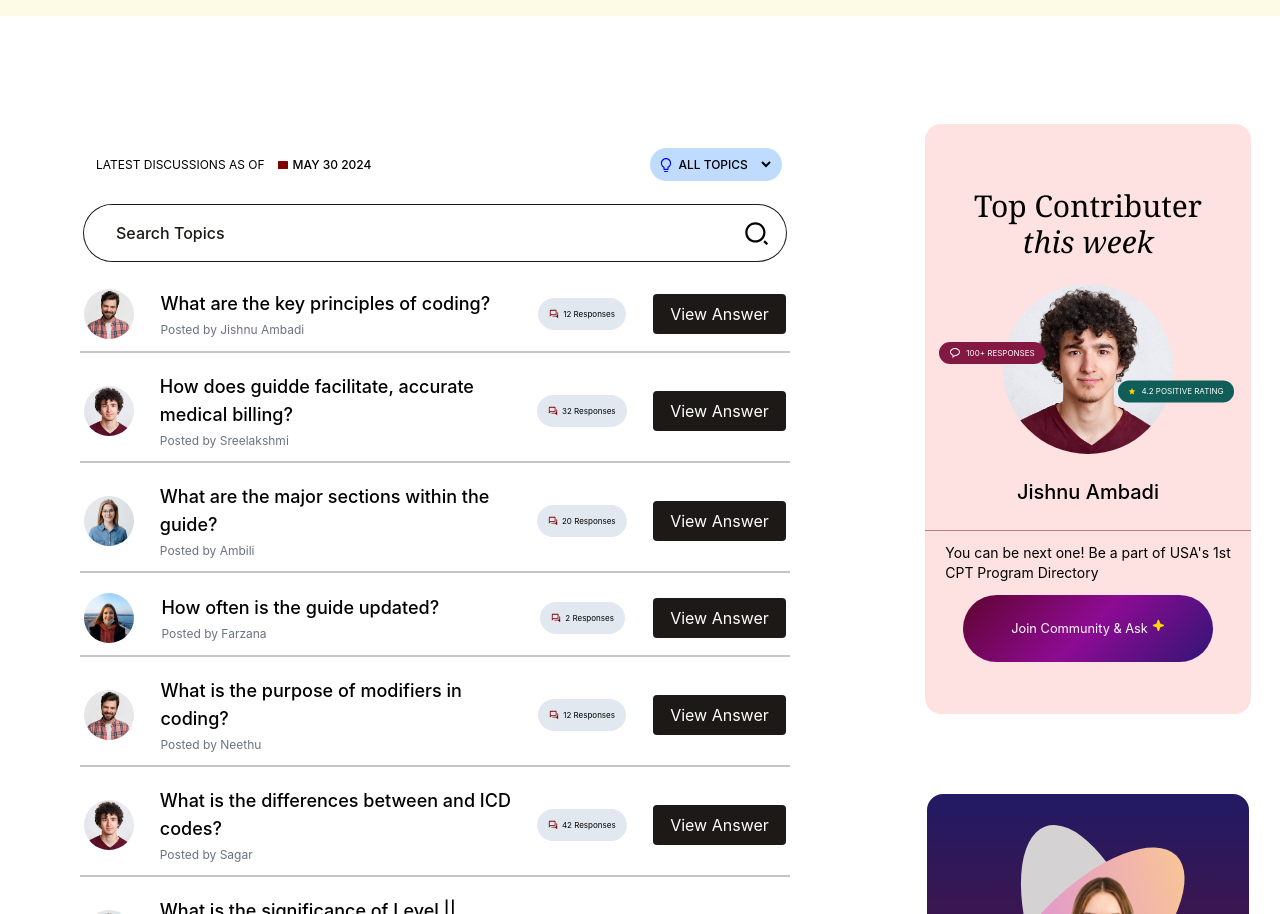
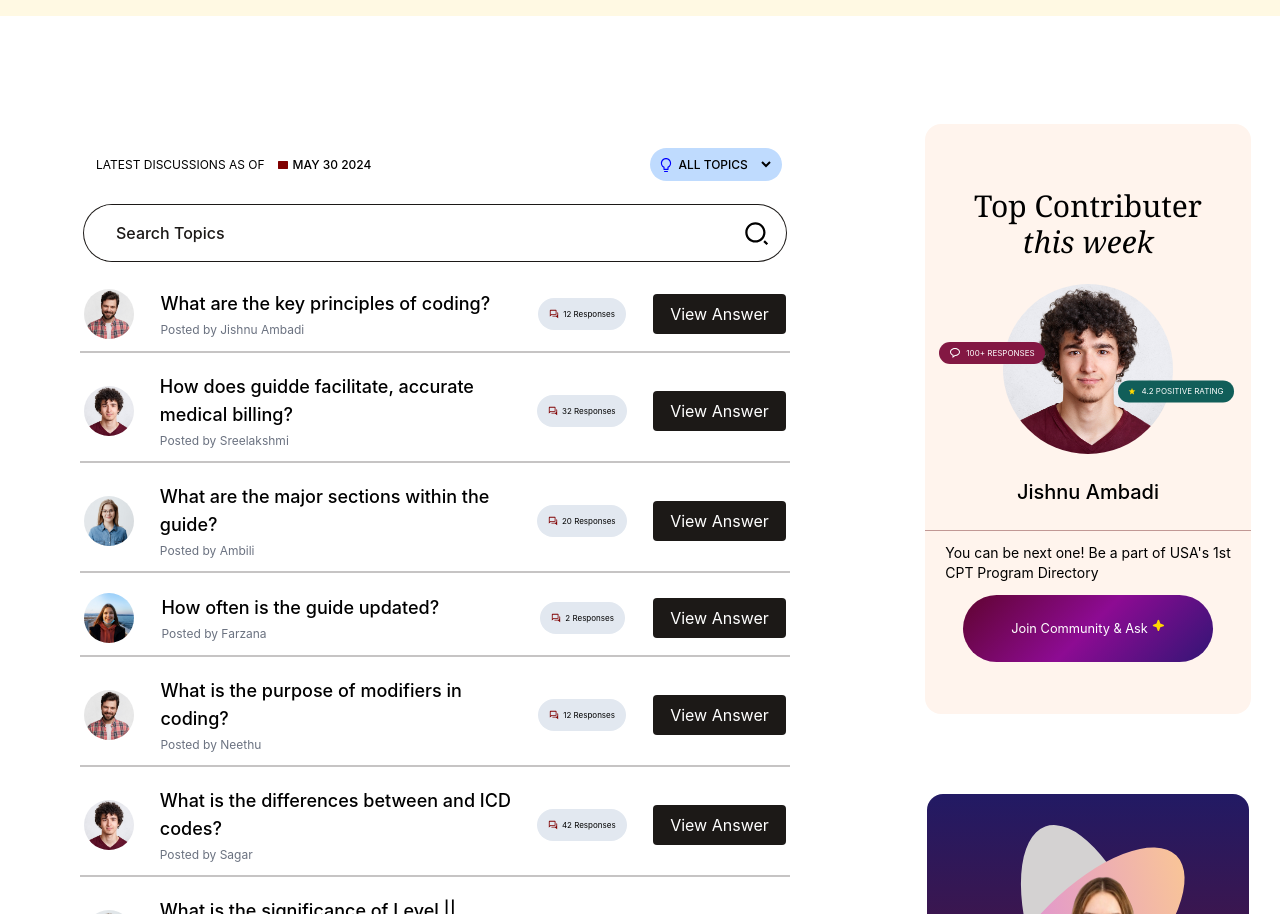
Before and after one commit to Lijith-J/Spiderworks_Technologies_Interview_Task, a React (Create React App) app: page / in a window 1280 px wide. Shown: the part 1680-2594 px from the top of the page. Built offline with nearby package versions, Linux system fonts and the light colour scheme.

Commit message:
Final Commit

```diff
--- a/src/Components/All_Topics_secion/Contributors_section.jsx
+++ b/src/Components/All_Topics_secion/Contributors_section.jsx
@@ -27,7 +27,7 @@ const Contributors_section = () => {
 
       <div className=' p-3  hidden lg:flex lg:flex-col  items-center justify-center md:gap-20 overflow-hidden contributors-section-main'>
 
-        <div className='  rounded-2xl bg-red-100 flex flex-col justify-center py-10 ' data-aos="fade-left" data-aos-duration="700" data-aos-offset="50">
+        <div className='  rounded-2xl  flex flex-col justify-center py-10 contributor-to-main-div' data-aos="fade-left" data-aos-duration="700" data-aos-offset="50">
 
           <div className=' py-3 contributor-top-div'>
 
@@ -116,9 +116,9 @@ const Contributors_section = () => {
 
       <div className=' py-5 sm:p-4  lg:hidden grid gap-5 sm:grid-col-1 md:grid-cols-2 justify-center content-center overflow-hidden'>
 
-        <div className=' w-[100%] h-[100%] grow rounded-2xl bg-red-100 flex flex-col justify-center py-10 contributor-top-div' data-aos="fade-up" data-aos-duration="700" data-aos-offset="50">
+        <div className=' w-[100%] h-[100%] grow rounded-2xl  flex flex-col justify-center py-10 contributor-to-main-div' data-aos="fade-up" data-aos-duration="700" data-aos-offset="50">
 
-          <div className=' py-3 '>
+          <div className=' py-3 contributor-top-div'>
 
             <div className='w-full p-3 flex flex-col items-center'>
               <h2 className=' text-3xl font-serif'>Top Contributer</h2>
--- a/src/Styles/Styles.scss
+++ b/src/Styles/Styles.scss
@@ -494,7 +494,7 @@
 
 
 .topic-section-parent-div {
-    background-color: rgb(253, 251, 229);
+    background-color: #fff9e3;
 
     .topic-items-divs {
         background-color: rgb(15 23 42);
@@ -626,10 +626,12 @@
 // Contributers section
 // _____________________________________________________________
 
-
+.contributor-to-main-div{
+    background-color: #fff4ed;
+}
 .contributor-top-div {
 
-    border-bottom: 1px solid rgba(128, 39, 39, 0.532);
+    border-bottom: 1px solid rgba(140, 73, 73, 0.532);
 
     .top-contributor-response-tag {
         transform: translate(-6rem) translateY(-.4rem);
```
